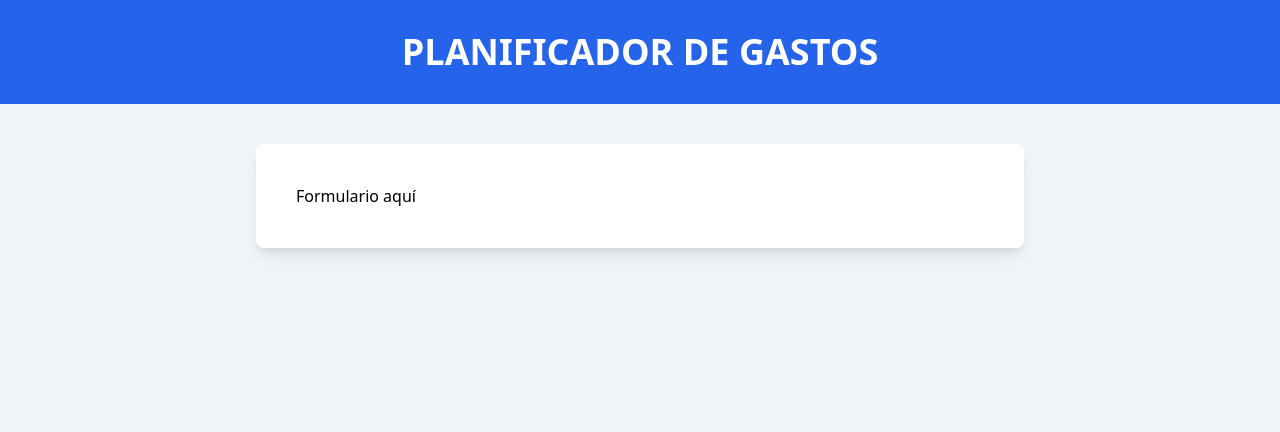
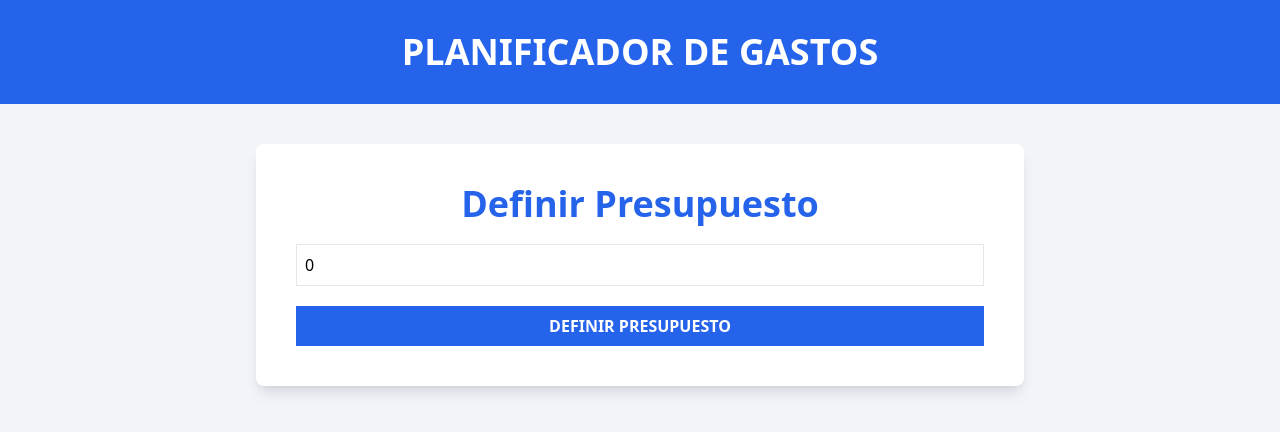
Before and after one commit to vanemp21/Proyecto-Planificador-Gastos--ReactTS, a React (Vite) app: page / in a window 1280 px wide. Shown: the top 432 px of the page. Built offline with nearby package versions, Linux system fonts and the light colour scheme.

Commit message:
feat(add): Added budget component and form

```diff
--- a/src/App.tsx
+++ b/src/App.tsx
@@ -1,3 +1,5 @@
+import BudgetForm from "./components/BudgetForm";
+
 function App() {
   return (
     <>
@@ -7,7 +9,7 @@ function App() {
         </h1>
       </header>
       <div className="max-w-3xl mx-auto bg-white shadow-lg rounded-lg mt-10 p-10">
-        <p>Formulario aquí</p>
+        <BudgetForm/>
       </div>
     </>
   );
--- /dev/null
+++ b/src/components/BudgetForm.tsx
@@ -0,0 +1,34 @@
+import { useState } from "react";
+
+export default function BudgetForm() {
+  const [budget, setBudget] = useState(0);
+  const handleChange = (e: React.ChangeEvent<HTMLInputElement>) => {
+    setBudget(+e.target.value);
+  };
+  return (
+    <form className="space-y-5">
+      <div className="flex flex-col space-y-5">
+        <label
+          htmlFor="budget"
+          className="text-4xl text-blue-600 font-bold text-center"
+        >
+          Definir Presupuesto
+        </label>
+        <input
+          id="budget"
+          type="number"
+          className="w-full bg-white border border-gray-200 p-2"
+          placeholder="Define tu presupuesto"
+          name="budget"
+          value={budget}
+          onChange={handleChange}
+        />
+      </div>
+      <input
+        type="submit"
+        value="Definir presupuesto"
+        className="bg-blue-600 hover:bg-blue-700 cursor-pointer w-full p-2 text-white font-black uppercase"
+      />
+    </form>
+  );
+}
```
